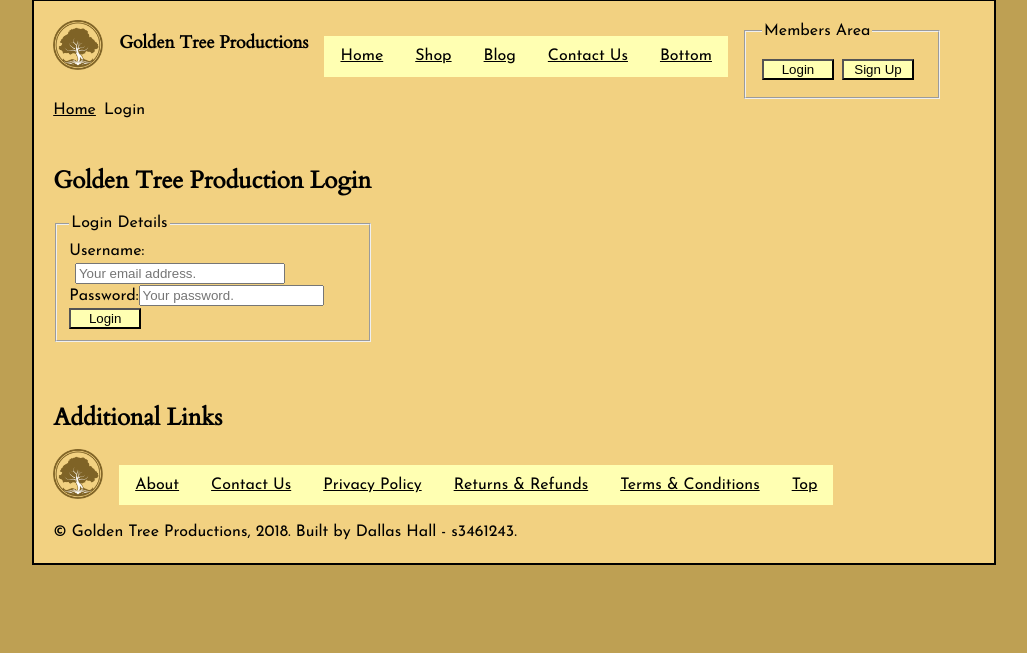
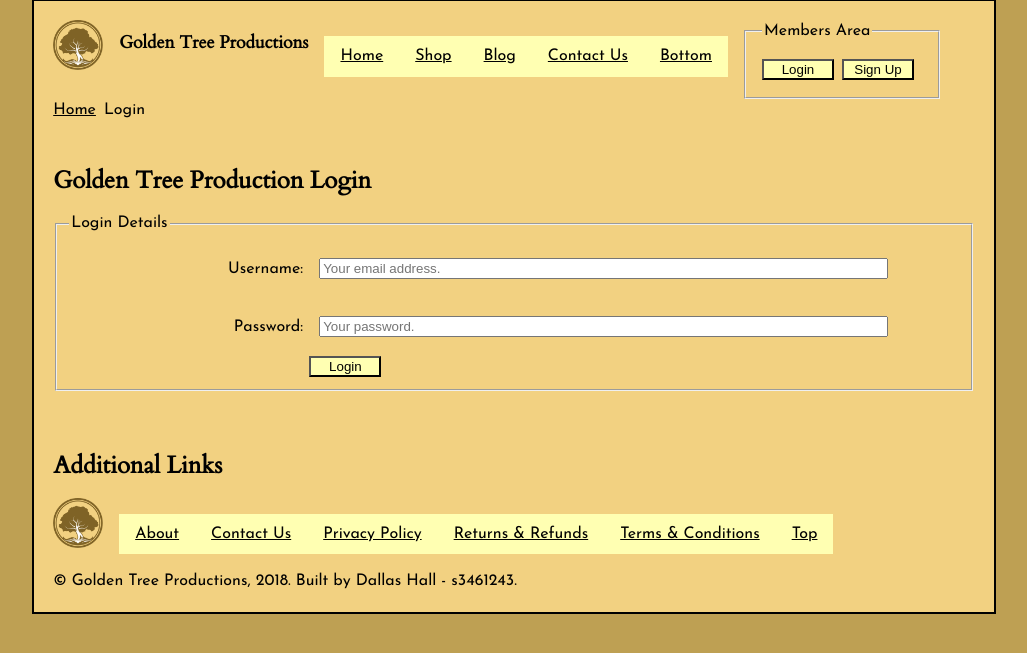
Before and after one commit to dallas-hall/learning-php, a PHP site: page /login.php in a window 1280 px wide. Shown: the part 21-674 px from the top of the page, without its empty margins (126-1153 px from the left). Run offline with PHP 8.4, Linux system fonts and the light colour scheme.

Commit message:
Moar CSS styling for buttons and forms.  Added JavaSCript for form validation.

```diff
--- a/wp/a2/css/all_products.css
+++ b/wp/a2/css/all_products.css
@@ -34,3 +34,11 @@
 #psychicServices a:active, #psychicServices a:hover {
 	background-color: #b5d3ff;
 }
+
+#allProductsPage input[type="submit"] {
+	background-color: #ffffb2;
+}
+
+#allProductsPage input[type="submit"]:active, #allProductsPage input[type="submit"]:hover {
+	background-color: #bea053;
+}
--- a/wp/a2/css/base.css
+++ b/wp/a2/css/base.css
@@ -139,13 +139,6 @@ header #buttonLogin, #buttonSignUp  {
 	width: 72px;
 }
 
-#loginButton, #signUpButton {
-	text-align: center;
-	background-color: #ffffb2;
-	color: black;
-	width: 72px;
-}
-
 #buttonLogin:active, #buttonLogin:hover, #buttonSignUp:active, #buttonSignUp:hover   {
 	background-color: #bea053;
 }
--- a/wp/a2/css/contact_form.css
+++ b/wp/a2/css/contact_form.css
@@ -34,7 +34,7 @@
 	margin-left: 2%;
 }
 
-input[type="text"], input[type="email"]{
+input[type="text"], input[type="email"], input[type="password"]{
 	width: 70%;
 	margin-left: 2%;
 }
--- /dev/null
+++ b/wp/a2/css/login_and_signup.css
@@ -0,0 +1,25 @@
+#loginPage .pageBody, #signUpPage .pageBody {
+	width: 96%;
+}
+
+#loginPage label {
+	padding: 2%;
+	display: inline-block;
+	text-align: right;
+	width: 90%;
+}
+
+#signUpPage label {
+	padding: 2%;
+	display: inline-block;
+	text-align: right;
+	width: 90%;
+}
+
+#loginButton, #signUpButton {
+	text-align: center;
+	background-color: #ffffb2;
+	color: black;
+	width: 72px;
+	margin-left: 27%;
+}
--- a/wp/a2/css/master.css
+++ b/wp/a2/css/master.css
@@ -6,4 +6,5 @@
 @import url(contact_form.css);
 @import url(all_products.css);
 @import url(single_product.css);
+@import url(login_and_signup.css);
 @import url(dev.css);
--- a/wp/a2/login.php
+++ b/wp/a2/login.php
@@ -7,7 +7,7 @@
 	<link href="css/master.css" type="text/css" rel="stylesheet">
 </head>
 <body>
-<div class="pageWrapper" id="singleTemplate">
+<div class="pageWrapper" id="loginPage">
 	<header>
 		<a class="navigation_image" href="index.php"><img src="img/logos/gtp_new_logo_tree_only.png" width="50px"
 														  height="50px"
--- a/wp/a2/signup.php
+++ b/wp/a2/signup.php
@@ -37,9 +37,9 @@
 		<article class="singlePage">
 			<main>
 				<h2>Golden Tree Production Customer Sign Up</h2>
-				<script type="text/javascript" src="js/checkPassword.js"></script>
+				<script type="text/javascript" src="js/checkSignUp.js"></script>
 				<form action="https://titan.csit.rmit.edu.au/~e54061/wp/processing.php" method="post"
-					  onsubmit="return checkPasswords()">
+					  onsubmit="return checkSignUp()">
 					<fieldset>
 						<legend>Login Details</legend>
 						<label>Username:<input type="email" name="email" placeholder="Enter your email address."
@@ -47,7 +47,7 @@
 						<label>Password:<input id="password1" type="password" name="firstPassword" placeholder=
 							"Enter your password." required></label><br>
 						<label>Repeat Password:<input id="password2" type="password" name="secondPassword"
-													  placeholder="Repeat your password. They must match."
+													  placeholder="Repeat your password."
 													  required></label><br>
 						<input id="signUpButton" type="submit" value="Sign Up">
 					</fieldset>
```
Also changed, not shown: wp/a2/js/checkSignUp.js (renamed from wp/a2/js/checkPassword.js, +6 -2 lines).
